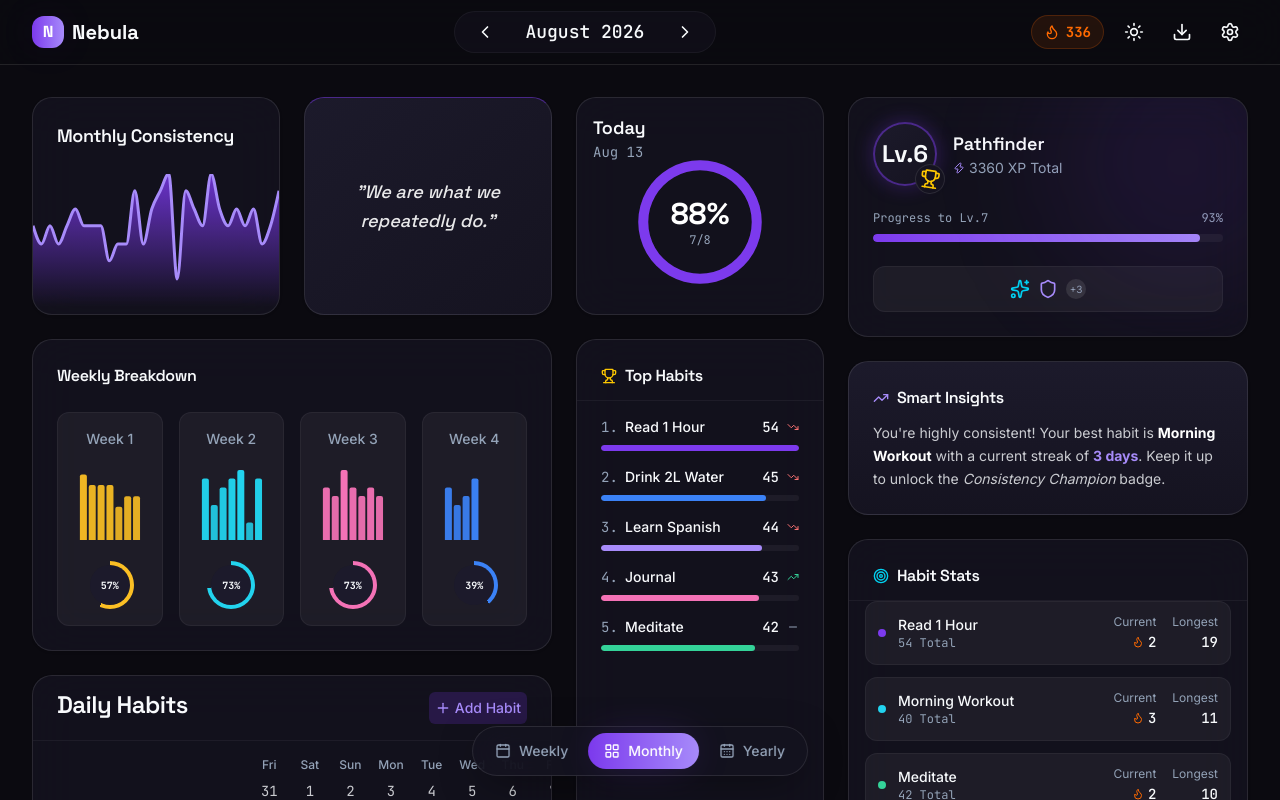
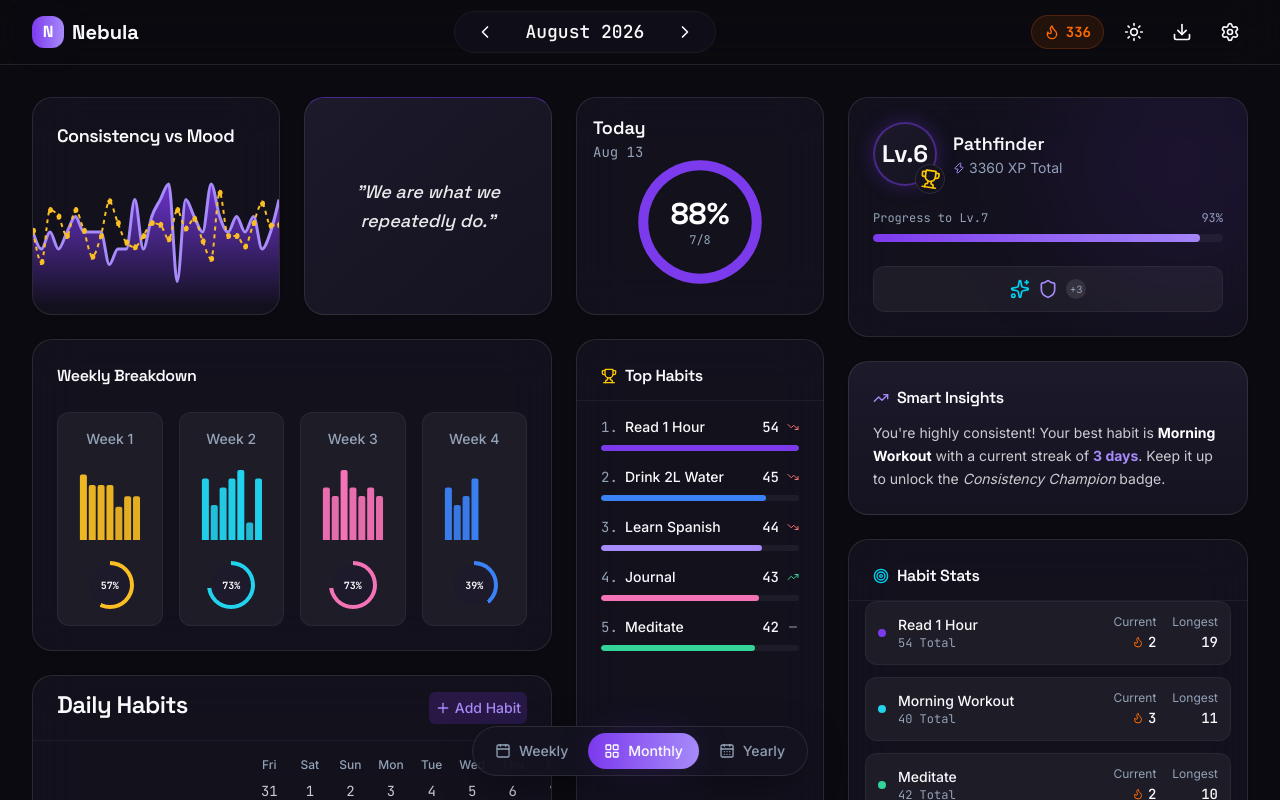
Before and after one commit to LexonPro/nebula, a React (Vite) app: page / in a window 1280 px wide. Shown: the top 800 px of the page. Built offline with nearby package versions, Linux system fonts and the light colour scheme.

Commit message:
Add Mood Correlation overlay to Hero chart

```diff
--- a/src/components/Hero.tsx
+++ b/src/components/Hero.tsx
@@ -1,9 +1,9 @@
 import { Card, CardContent, CardHeader, CardTitle } from './ui/Card';
-import { AreaChart, Area, ResponsiveContainer, RadialBarChart, RadialBar } from 'recharts';
+import { AreaChart, Area, Line, ResponsiveContainer, RadialBarChart, RadialBar, Tooltip } from 'recharts';
 import { motion, AnimatePresence } from 'framer-motion';
 import { useStore } from '../store/useStore';
 import { getDailyProgress } from '../lib/stats';
-import { parseISO, format, subDays } from 'date-fns';
+import { parseISO, format, subDays, isSameDay } from 'date-fns';
 import { useEffect, useState } from 'react';
 
 const quotes = [
@@ -22,7 +22,18 @@ export function Hero() {
   const areaData = Array.from({ length: 30 }).map((_, i) => {
     const d = subDays(date, 29 - i);
     const p = getDailyProgress(d, habits, entries);
-    return { name: format(d, 'MMM dd'), value: p.percentage };
+
+    // Calculate average mood for the day (mapped to 0-100 scale for the chart)
+    const dayEntries = entries.filter(e => isSameDay(parseISO(e.date), d) && e.mood);
+    const avgMood = dayEntries.length > 0
+      ? dayEntries.reduce((acc, e) => acc + (e.mood || 0), 0) / dayEntries.length
+      : null;
+
+    return {
+      name: format(d, 'MMM dd'),
+      completion: p.percentage,
+      mood: avgMood ? (avgMood / 5) * 100 : null
+    };
   });
 
   const [quoteIndex, setQuoteIndex] = useState(0);
@@ -42,24 +53,44 @@ export function Hero() {
     <div className="grid grid-cols-1 md:grid-cols-3 gap-6">
       <Card className="md:col-span-1 overflow-hidden relative">
         <CardHeader className="pb-2">
-          <CardTitle className="text-lg">Monthly Consistency</CardTitle>
+          <CardTitle className="text-lg">Consistency vs Mood</CardTitle>
         </CardHeader>
         <CardContent className="h-[140px] p-0 mt-4">
           <ResponsiveContainer width="100%" height="100%">
-            <AreaChart data={areaData} margin={{ top: 0, right: 0, left: 0, bottom: 0 }}>
+            <AreaChart data={areaData} margin={{ top: 10, right: 0, left: 0, bottom: 0 }}>
               <defs>
                 <linearGradient id="colorValue" x1="0" y1="0" x2="0" y2="1">
                   <stop offset="5%" stopColor="#7C3AED" stopOpacity={0.8}/>
                   <stop offset="95%" stopColor="#7C3AED" stopOpacity={0}/>
                 </linearGradient>
               </defs>
+              <Tooltip
+                contentStyle={{ backgroundColor: '#1C1A2B', borderColor: 'rgba(255,255,255,0.1)', borderRadius: '8px' }}
+                itemStyle={{ color: '#fff' }}
+                labelStyle={{ color: '#a1a1aa' }}
+                formatter={(value: number, name: string) => {
+                  if (name === 'mood') return [(value / 100 * 5).toFixed(1) + ' / 5', 'Avg Mood'];
+                  return [value + '%', 'Completion'];
+                }}
+              />
               <Area
                 type="monotone"
-                dataKey="value"
+                dataKey="completion"
                 stroke="#A78BFA"
                 strokeWidth={3}
                 fillOpacity={1}
                 fill="url(#colorValue)"
+                animationDuration={1500}
+                animationEasing="ease-out"
+              />
+              <Line
+                type="monotone"
+                dataKey="mood"
+                stroke="#FBBF24"
+                strokeWidth={2}
+                strokeDasharray="4 4"
+                dot={{ r: 2, fill: '#FBBF24' }}
+                connectNulls
                 animationDuration={1500}
                 animationEasing="ease-out"
               />
```
